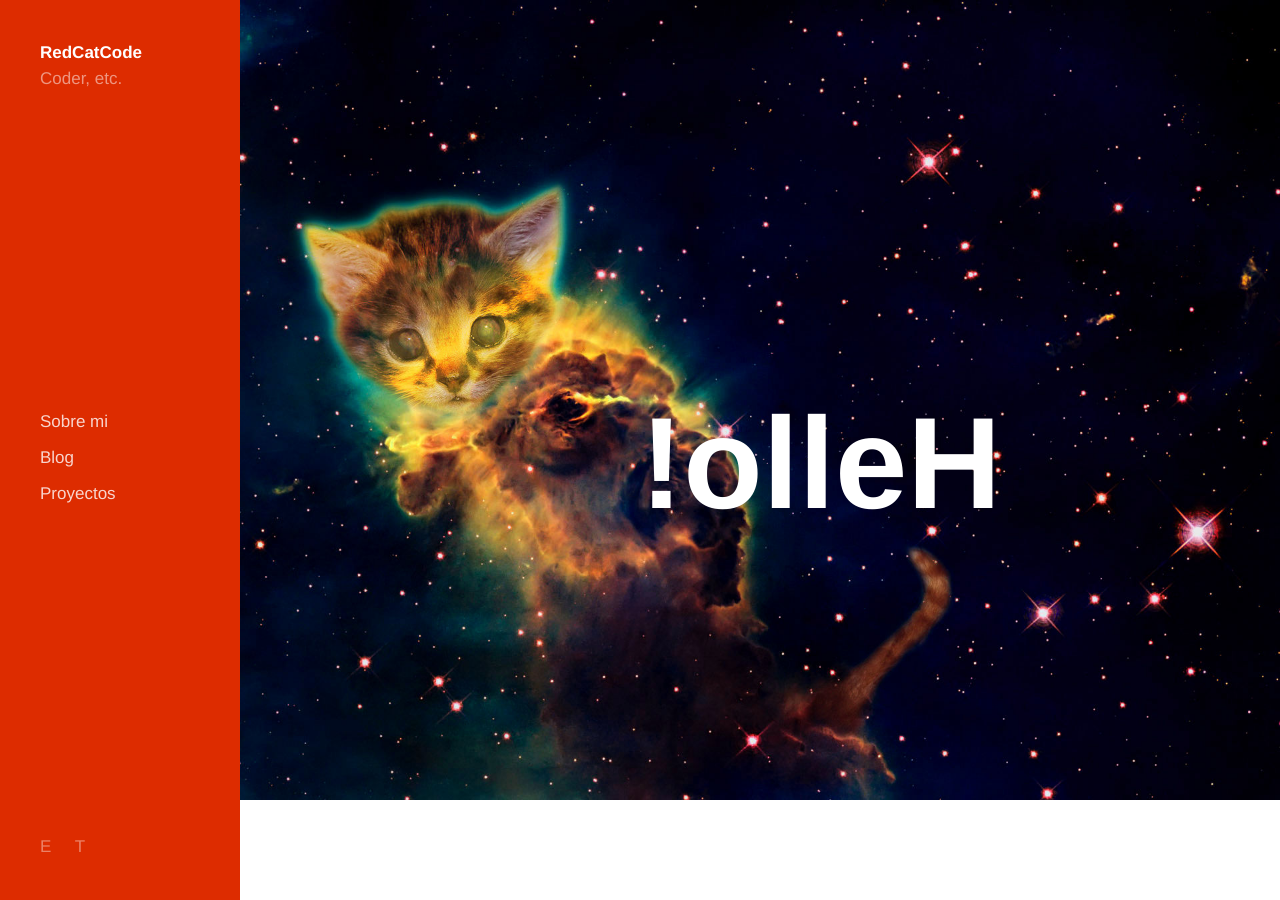
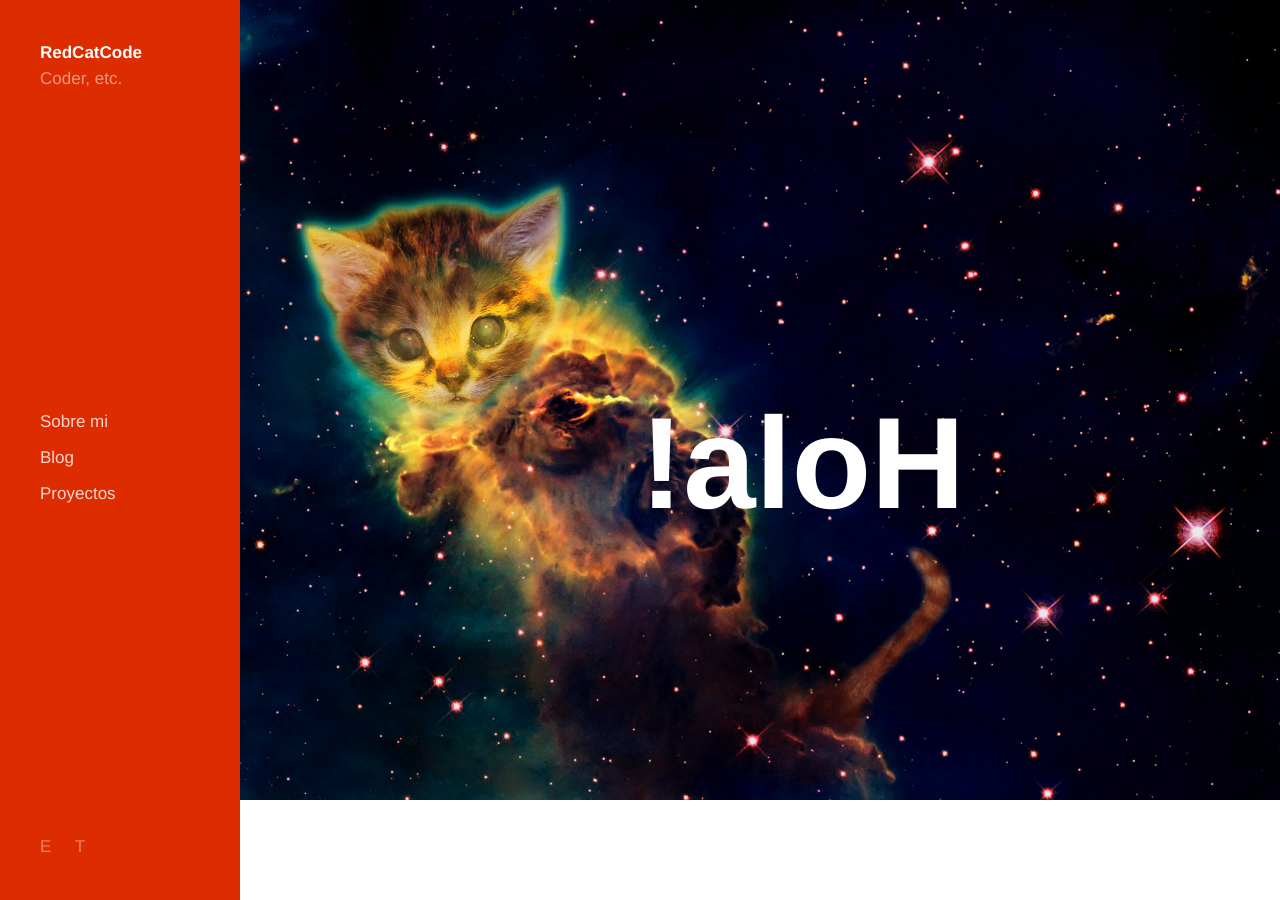
Before and after one commit to ewiggin/redcatcode-website, a Jekyll site: the page built from home.markdown, in a window 1280 px wide. Built offline with Jekyll 4.4.1, drawn with Linux system fonts in a browser that asks for light colours; some web fonts are replaced.

Commit message:
Updated Home

```diff
--- a/home.markdown
+++ b/home.markdown
@@ -7,4 +7,4 @@ image: "/uploads/home-bkg.jpg"
 layout: homepage
 ---
 
-# Hello!
+# Hola!
```
